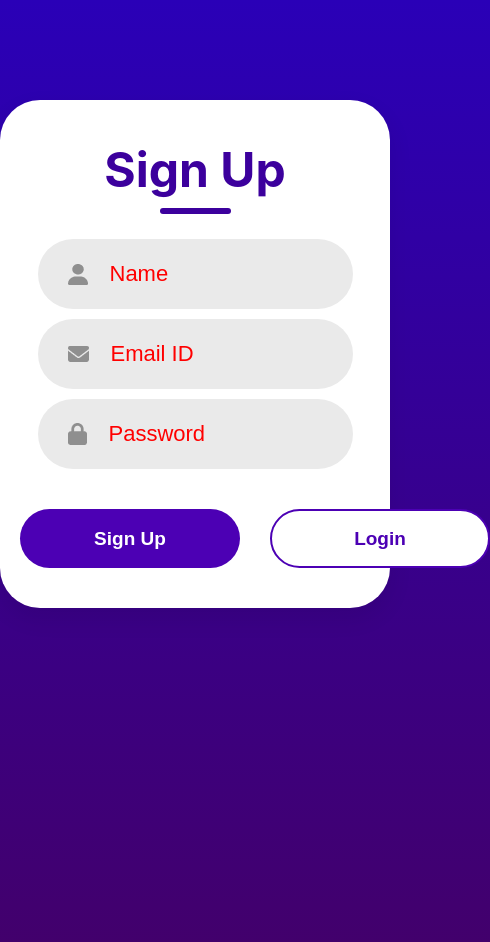
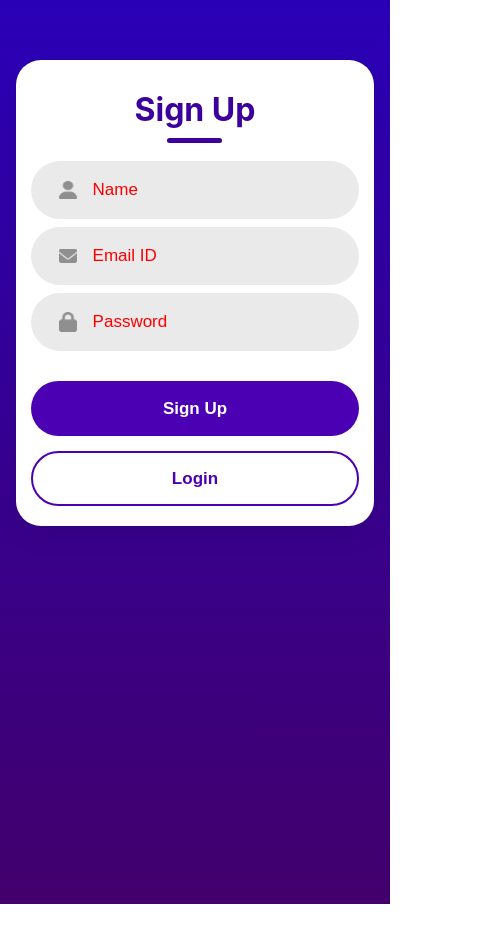
Before and after one commit to dhilip45/login-signup, a React (Create React App) app: page / in a window 390 px wide. Shown: the whole page, 490 px wide, since content can reach past the window. After the commit the page ends 904 px from the top, so only its background shows below. Built offline with nearby package versions, Linux system fonts and the light colour scheme.

Commit message:
Updated React project

```diff
--- a/src/Components/LoginSignup/LoginSignup.css
+++ b/src/Components/LoginSignup/LoginSignup.css
@@ -211,3 +211,99 @@
     transform: rotate(360deg);
   }
 }
+/* -------------------------------------------------- */
+/*     360×740 PERFECT MOBILE VIEW OPTIMIZATION       */
+/* -------------------------------------------------- */
+@media (max-width: 400px) {
+
+  /* Container fit for small screens */
+  .container {
+    width: 92%;
+    padding: 20px 15px;
+    margin-top: 60px; /* reduces top empty space */
+    border-radius: 25px;
+  }
+
+  /* Main heading */
+  .text {
+    font-size: 32px;
+  }
+
+  .underline {
+    width: 55px;
+    height: 5px;
+  }
+
+  .info-text {
+    font-size: 13px;
+    padding: 0 10px;
+  }
+
+  /* Input fields */
+  .inputs {
+    gap: 8px;
+    margin-top: 18px;
+  }
+
+  .input {
+    width: 100%;
+    height: 58px;
+    border-radius: 35px;
+    padding: 0 14px;
+  }
+
+  .input input {
+    font-size: 17px;
+    height: 45px;
+  }
+
+  .input img {
+    margin: 0 14px;
+    width: 18px;
+  }
+
+  .error-text {
+    font-size: 12px;
+    padding-left: 8px;
+  }
+
+  /* Forgot password */
+  .forgot-password {
+    padding-left: 15px;
+    font-size: 14px;
+    margin-top: 10px;
+  }
+
+  /* Submit button container */
+  .submit-container {
+    flex-direction: column;
+    width: 100%;
+    gap: 15px;
+    margin-top: 30px;
+  }
+
+  /* Buttons — PERFECT mobile fit */
+  .submit {
+    width: 100%;
+    height: 55px;
+    border-radius: 35px;
+    font-size: 17px;
+  }
+
+  .submit:hover {
+    transform: translateY(-4px);
+  }
+
+  /* Outline button fix */
+  .submit.outline {
+    background: #fff;
+    border-width: 2px;
+  }
+
+  /* Toast fits properly */
+  .toast {
+    top: -60px;
+    padding: 8px 12px;
+    font-size: 13px;
+  }
+}
```
